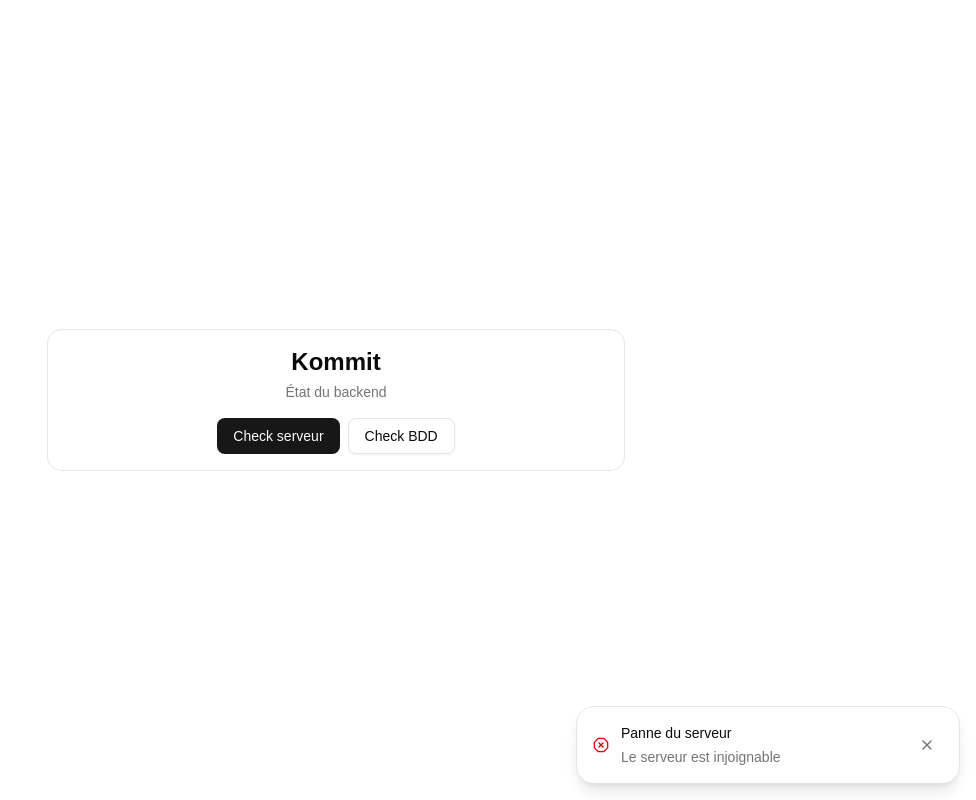
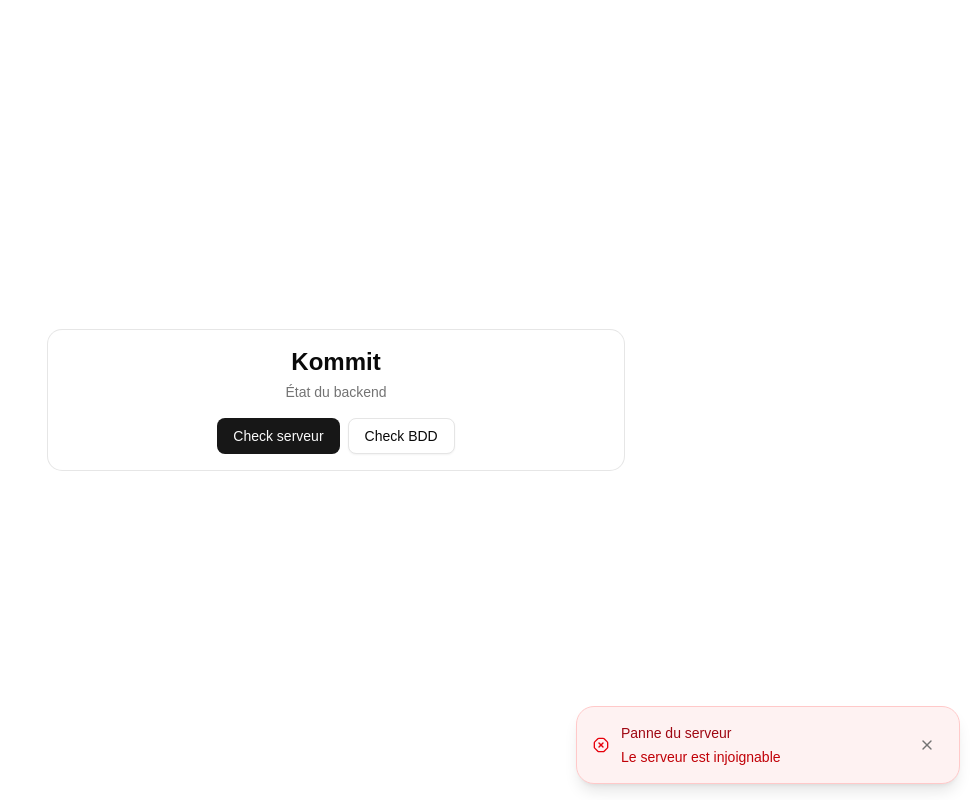
Before and after one commit to EdenSahile/kommit-frontend, a React (Vite) app: page / in a window 1280 px wide. Both pictures are taken after a click on the button "Check serveur". Shown: the whole page, without its empty margins (304-1280 px from the left). Built offline with nearby package versions, Linux system fonts and the light colour scheme; no server answers.

Commit message:
fix: restyle toast colors to match mockup (success=emerald, error=red)

```diff
--- a/src/components/ui/toast.tsx
+++ b/src/components/ui/toast.tsx
@@ -34,6 +34,7 @@ function Toast({ className, ...props }: ToastPrimitive.Root.Props) {
       data-slot="toast"
       className={cn(
         "group/toast pointer-events-auto absolute right-0 bottom-0 z-[calc(1000-var(--toast-index))] w-full origin-bottom rounded-2xl border bg-popover text-popover-foreground shadow-lg will-change-transform outline-none select-none focus-visible:border-ring focus-visible:ring-[3px] focus-visible:ring-ring/50",
+        "data-[type=success]:border-emerald-200 data-[type=success]:bg-emerald-50 data-[type=error]:border-red-200 data-[type=error]:bg-red-50",
         "[--gap:0.75rem] [--height:var(--toast-frontmost-height,var(--toast-height))] [--offset-y:calc(var(--toast-offset-y)*-1+calc(var(--toast-index)*var(--gap)*-1)+var(--toast-swipe-movement-y))] [--peek:0.75rem] [--scale:calc(max(0,1-(var(--toast-index)*0.1)))] [--shrink:calc(1-var(--scale))]",
         "h-(--height) [transform:translateX(var(--toast-swipe-movement-x))_translateY(calc(var(--toast-swipe-movement-y)-(var(--toast-index)*var(--peek))-(var(--shrink)*var(--height))))_scale(var(--scale))] [transition:transform_500ms_cubic-bezier(0.22,1,0.36,1),opacity_500ms,height_150ms]",
         "after:absolute after:top-full after:left-0 after:h-[calc(var(--gap)+1px)] after:w-full after:content-['']",
@@ -72,7 +73,7 @@ function ToastTitle({ className, ...props }: ToastPrimitive.Title.Props) {
   return (
     <ToastPrimitive.Title
       data-slot="toast-title"
-      className={cn("text-sm font-medium", className)}
+      className={cn("text-sm font-medium group-data-[type=success]/toast:text-emerald-800 group-data-[type=error]/toast:text-red-800", className)}
       {...props}
     />
   )
@@ -85,7 +86,7 @@ function ToastDescription({
   return (
     <ToastPrimitive.Description
       data-slot="toast-description"
-      className={cn("text-sm text-muted-foreground", className)}
+      className={cn("text-sm text-muted-foreground group-data-[type=success]/toast:text-emerald-700 group-data-[type=error]/toast:text-red-700", className)}
       {...props}
     />
   )
@@ -135,7 +136,7 @@ function ToastIcon({ type }: { type: string | undefined }) {
 
   if (type === "success") {
     icon = (
-      <CircleCheckIcon aria-hidden="true" />
+      <CircleCheckIcon className="text-emerald-600" aria-hidden="true" />
     )
   }
 
@@ -153,7 +154,7 @@ function ToastIcon({ type }: { type: string | undefined }) {
 
   if (type === "error") {
     icon = (
-      <OctagonXIcon className="text-destructive" aria-hidden="true" />
+      <OctagonXIcon className="text-red-600" aria-hidden="true" />
     )
   }
 
```
